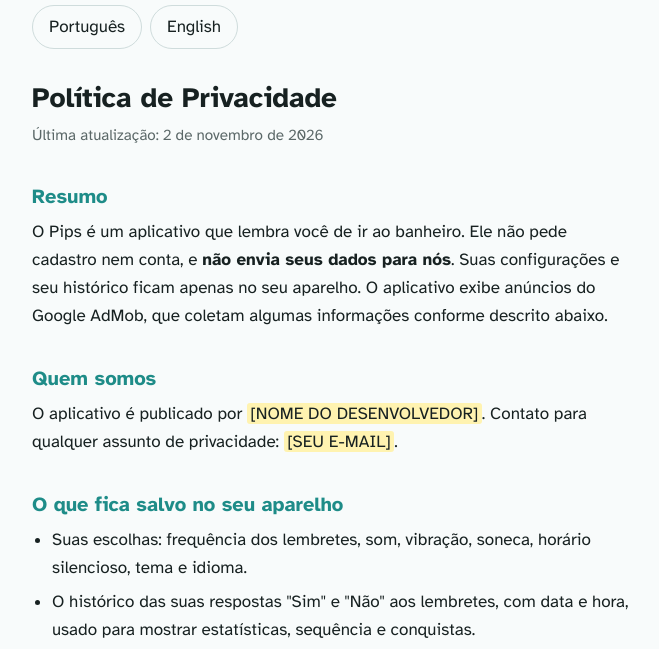
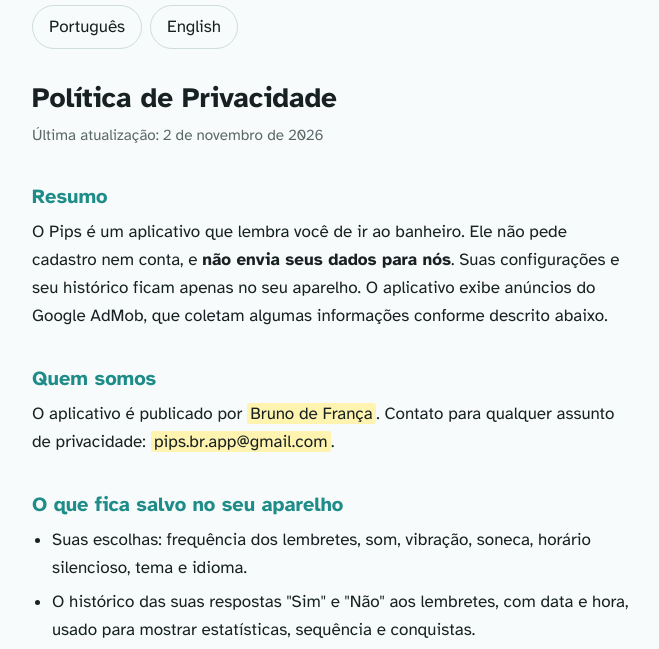
Before and after one commit to bnof007/Pips_Privacy_Policy, a plain HTML site: page index.html in a window 1280 px wide. Shown: the part 107-756 px from the top of the page, without its empty margins (308-967 px from the left). Drawn offline with Linux system fonts and the light colour scheme.

Commit message:
Update developer name and contact email in index.html

```diff
--- a/index.html
+++ b/index.html
@@ -66,7 +66,7 @@
     <p>O Pips é um aplicativo que lembra você de ir ao banheiro. Ele não pede cadastro nem conta, e <strong>não envia seus dados para nós</strong>. Suas configurações e seu histórico ficam apenas no seu aparelho. O aplicativo exibe anúncios do Google AdMob, que coletam algumas informações conforme descrito abaixo.</p>
 
     <h2>Quem somos</h2>
-    <p>O aplicativo é publicado por <mark>[NOME DO DESENVOLVEDOR]</mark>. Contato para qualquer assunto de privacidade: <mark>[SEU E-MAIL]</mark>.</p>
+    <p>O aplicativo é publicado por <mark>Bruno de França</mark>. Contato para qualquer assunto de privacidade: <mark>pips.br.app@gmail.com</mark>.</p>
 
     <h2>O que fica salvo no seu aparelho</h2>
     <ul>
@@ -116,7 +116,7 @@
     <p>Pips is an app that reminds you to use the bathroom. It does not ask you to sign up or create an account, and <strong>it does not send your data to us</strong>. Your settings and history stay on your device only. The app shows ads from Google AdMob, which collect some information as described below.</p>
 
     <h2>Who we are</h2>
-    <p>The app is published by <mark>[DEVELOPER NAME]</mark>. Contact for any privacy matter: <mark>[YOUR EMAIL]</mark>.</p>
+    <p>The app is published by <mark>Bruno de França</mark>. Contact for any privacy matter: <mark>pips.br.app@gmail.com</mark>.</p>
 
     <h2>What is stored on your device</h2>
     <ul>
```
